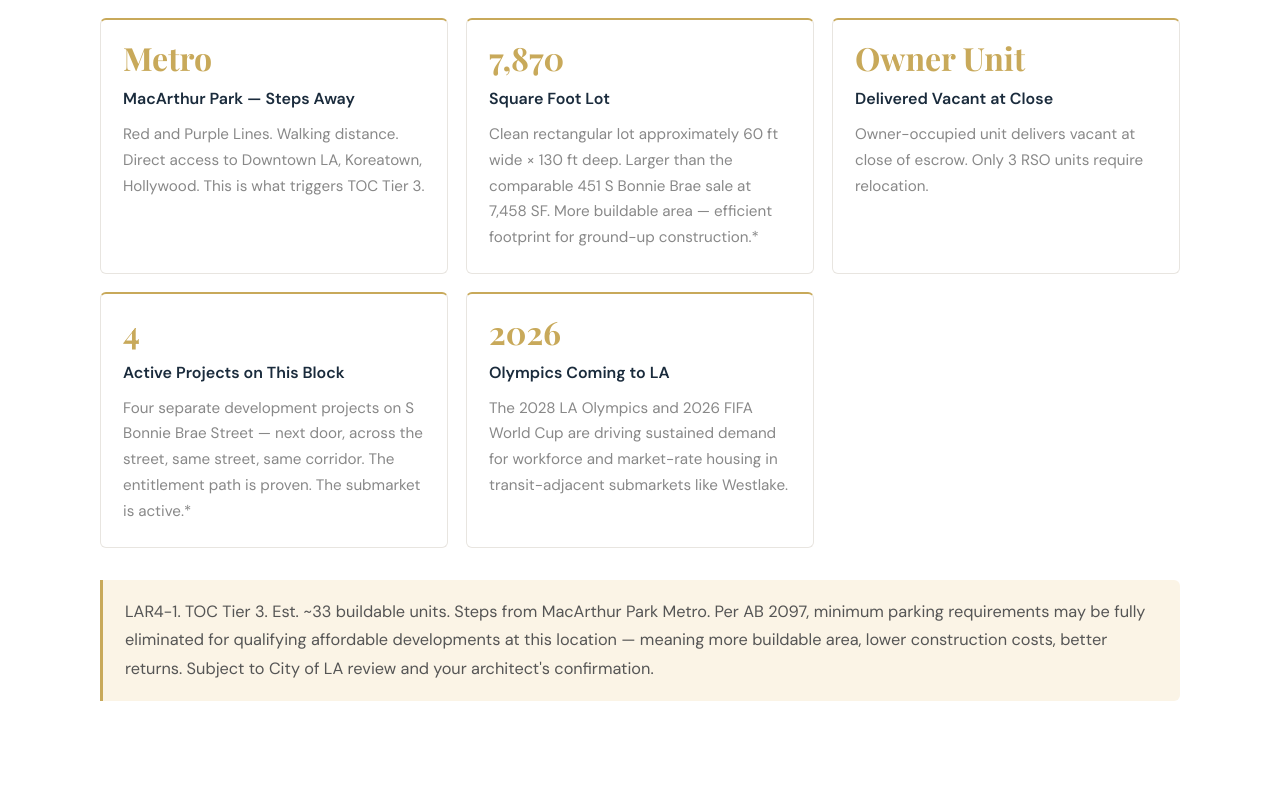
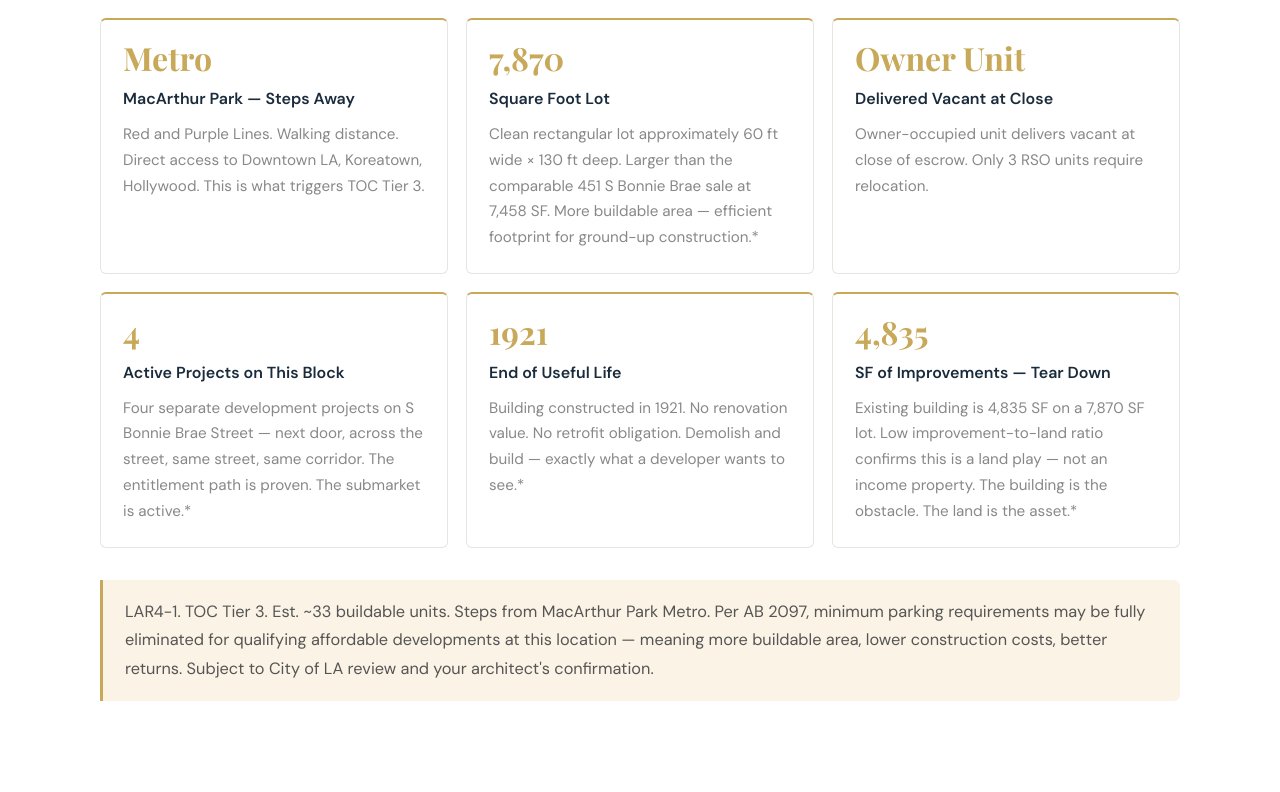
Before and after one commit to Ebenyi1976/446-bonnie-brea, a Next.js app: page / in a window 1280 px wide. Shown: the part 3029-3821 px from the top of the page. Built offline with nearby package versions, Linux system fonts and the light colour scheme.

Commit message:
Replace Olympics card with 1921 and 4835 SF cards; update to Nine reasons

```diff
--- a/app/page.tsx
+++ b/app/page.tsx
@@ -106,7 +106,8 @@ export default function Home() {
               { stat: '7,870', title: 'Square Foot Lot', body: 'Clean rectangular lot approximately 60 ft wide × 130 ft deep. Larger than the comparable 451 S Bonnie Brae sale at 7,458 SF. More buildable area — efficient footprint for ground-up construction.*' },
               { stat: 'Owner Unit', title: 'Delivered Vacant at Close', body: 'Owner-occupied unit delivers vacant at close of escrow. Only 3 RSO units require relocation.' },
               { stat: '4', title: 'Active Projects on This Block', body: 'Four separate development projects on S Bonnie Brae Street — next door, across the street, same street, same corridor. The entitlement path is proven. The submarket is active.*' },
-              { stat: '2026', title: 'Olympics Coming to LA', body: 'The 2028 LA Olympics and 2026 FIFA World Cup are driving sustained demand for workforce and market-rate housing in transit-adjacent submarkets like Westlake.' },
+              { stat: '1921', title: 'End of Useful Life', body: 'Building constructed in 1921. No renovation value. No retrofit obligation. Demolish and build — exactly what a developer wants to see.*' },
+              { stat: '4,835', title: 'SF of Improvements — Tear Down', body: 'Existing building is 4,835 SF on a 7,870 SF lot. Low improvement-to-land ratio confirms this is a land play — not an income property. The building is the obstacle. The land is the asset.*' },
             ].map(({ stat, title, body }, i) => (
               <div className="card" key={i}>
                 <div className="cardStat">{stat}</div>
```
